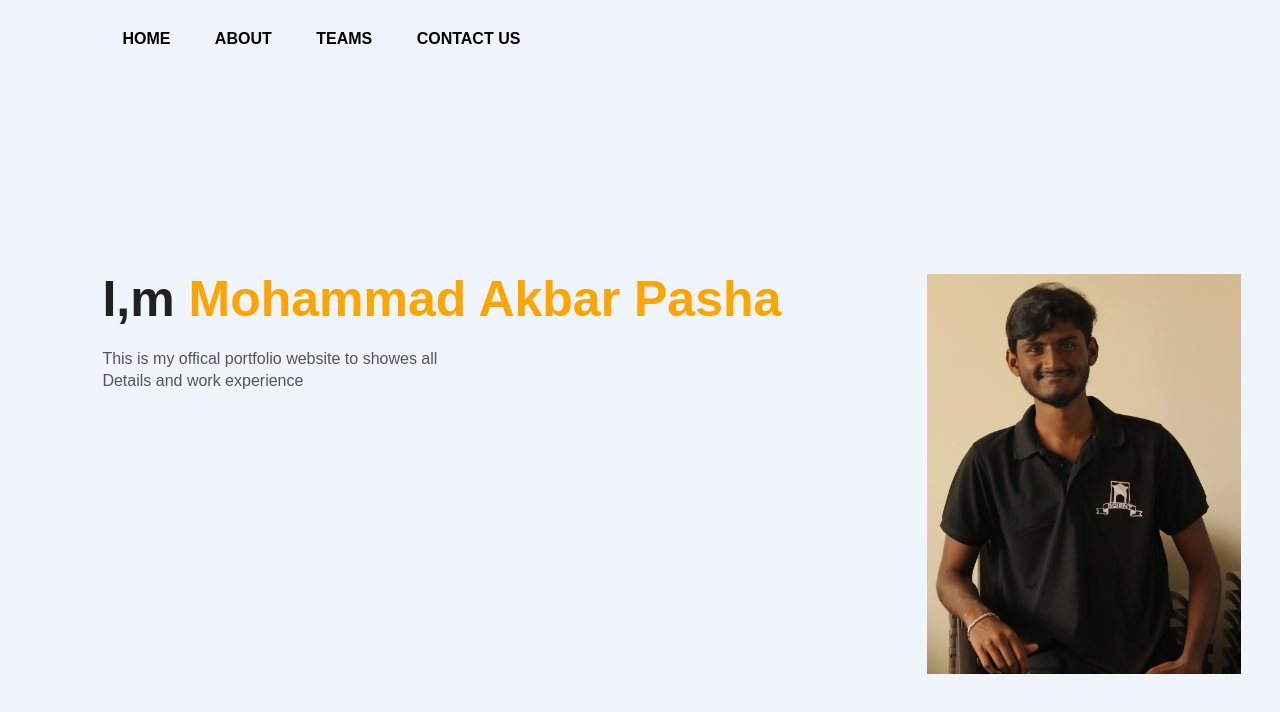
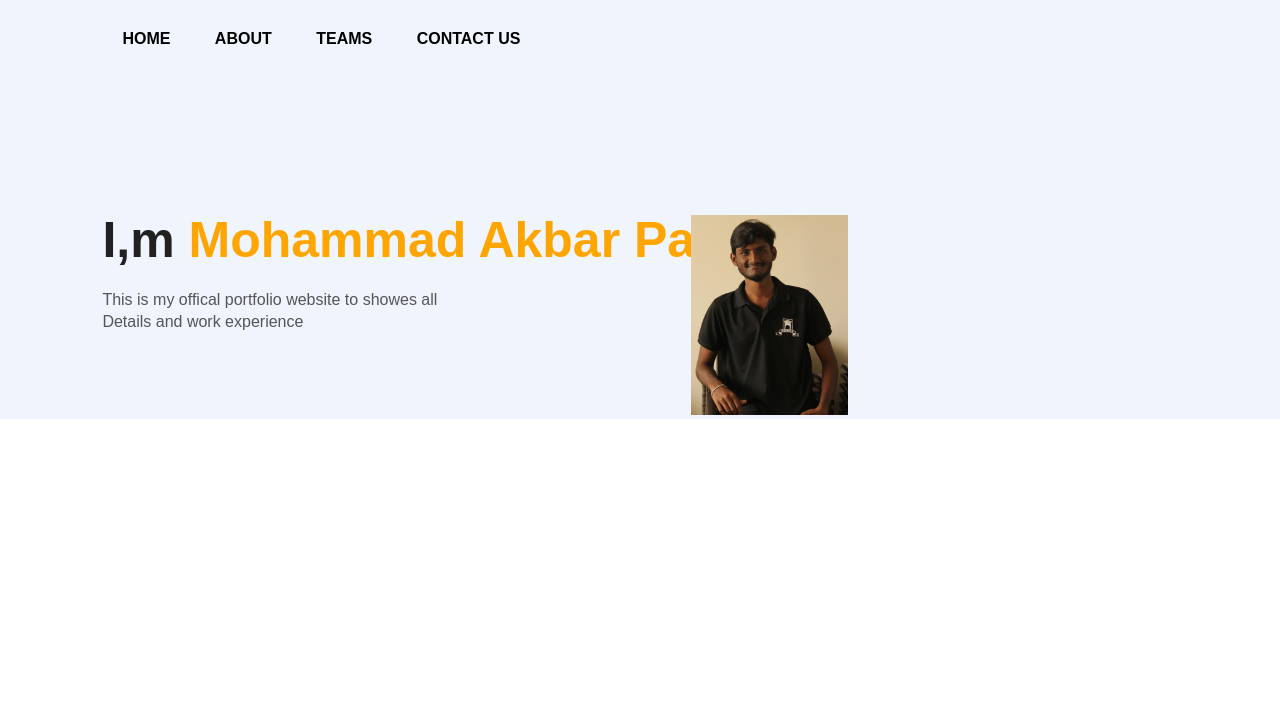
Before and after one commit to Akbar-2001/my-first-static-web-app, a plain HTML site: page src/index.html in a window 1280 px wide. Drawn offline with Linux system fonts and the light colour scheme.

Commit message:
update 5

```diff
--- a/src/styles.css
+++ b/src/styles.css
@@ -5,8 +5,8 @@
 }
 .hero{
   position: relative;
-  width: 100%;
-  height: 100vh;
+  width: auto;
+  height: auto;
   background: #eff4fd;
 }
 nav{
@@ -38,6 +38,7 @@ nav ul li a:hover{
   font-size: 50px;
   color: #212121;
   margin-bottom: 20px;
+  margin-top: -5%;
 }
 span{
   color: orange;
@@ -47,9 +48,9 @@ span{
   line-height: 22px;
 }
 .detel img{
-  margin-left: 70%;
+  margin-left: 50%;
   margin-top: -10%;
 }
 .shape{
-  height: 400px;
+  height: 200px;
 }
```
Also changed, not shown: src/index.html (+0 -4 lines).
